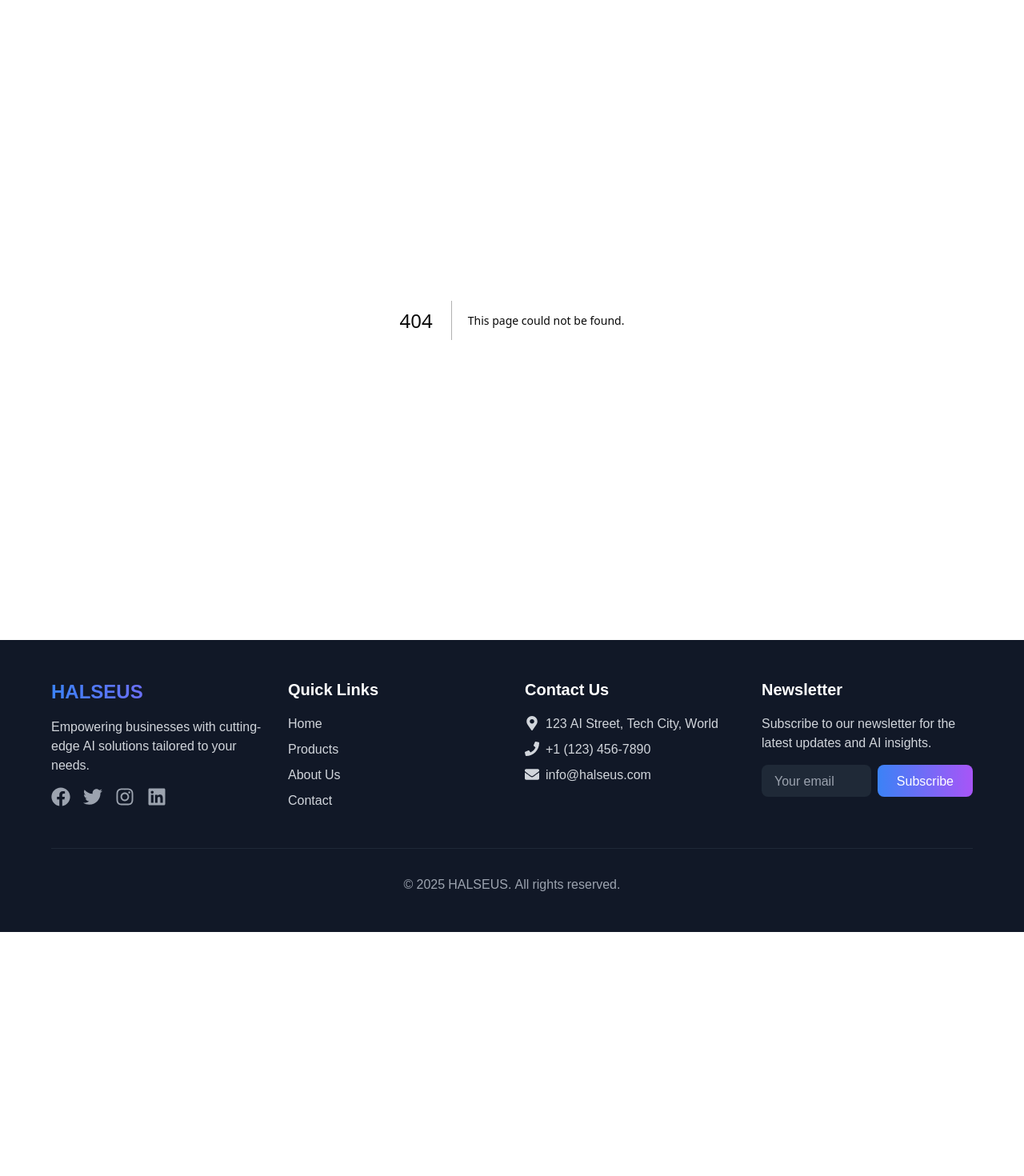
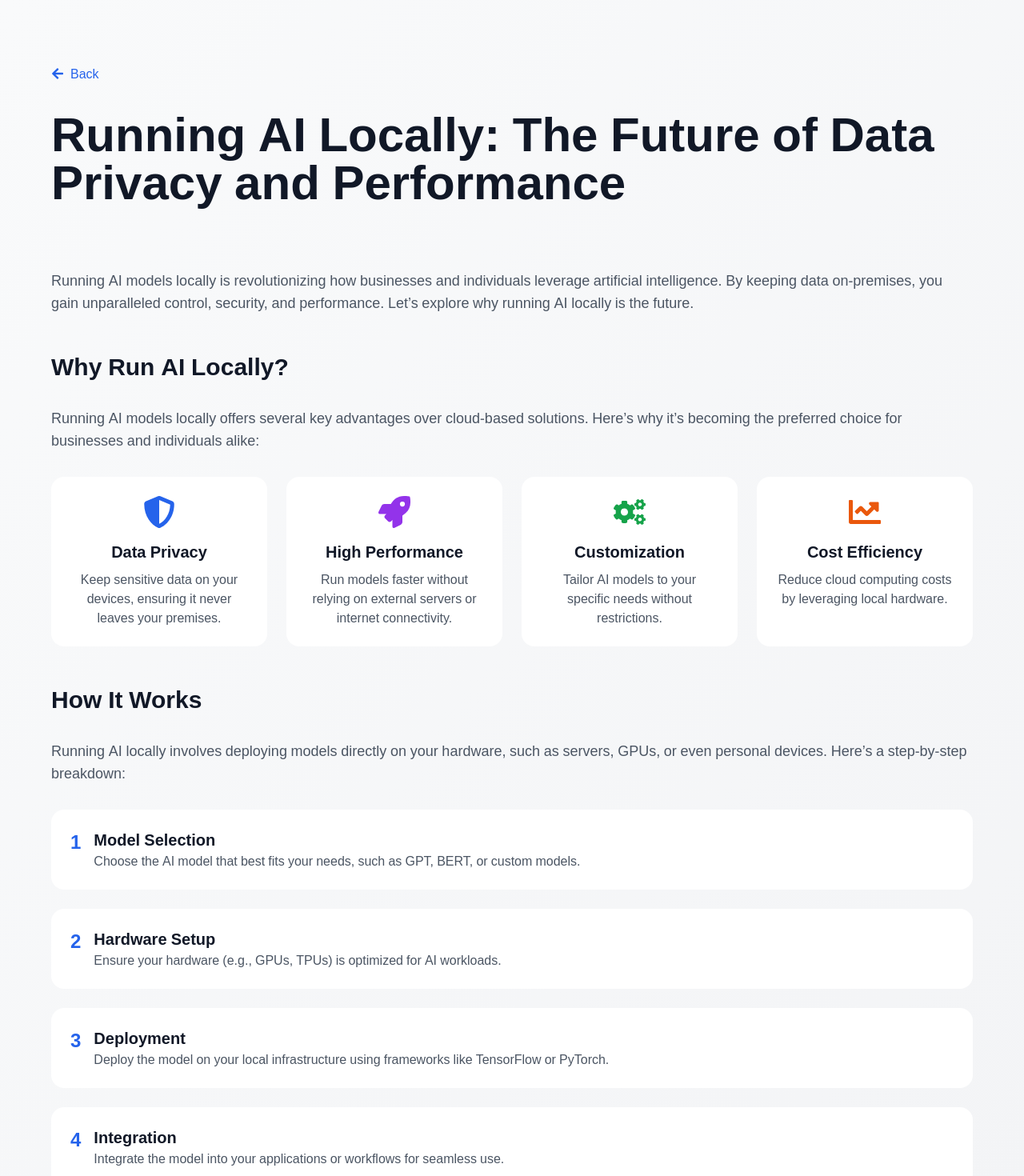
Before and after one commit to iko2000/Halseus-web, a Next.js app: page /products/ai-local in a window 1280 px wide. Before the commit this address had no page. Shown: the top 1470 px of the page at 80% size. Before the commit the page ends 1165 px from the top, so only its background shows below. Built offline with nearby package versions, Linux system fonts and the light colour scheme.

Commit message:
update 035

```diff
--- /dev/null
+++ b/app/products/ai-local/page.tsx
@@ -0,0 +1,165 @@
+'use client'; // Required for animations
+import { motion } from 'framer-motion';
+import { FaArrowLeft, FaShieldAlt, FaRocket, FaCogs, FaChartLine } from 'react-icons/fa';
+import { useRouter } from 'next/navigation'; // For navigation (Next.js)
+
+const RunningAILocallyArticle = () => {
+  const router = useRouter(); // Initialize the router
+
+  return (
+    <section className="w-full bg-gradient-to-br from-gray-50 to-gray-100 py-20 px-4 sm:px-8 lg:px-16">
+      <div className="max-w-7xl mx-auto">
+        {/* Back Button */}
+        <motion.button
+          className="flex items-center space-x-2 text-blue-600 hover:text-blue-700 transition-all duration-300 mb-8"
+          onClick={() => router.back()} // Go back to the previous page
+          initial={{ opacity: 0, x: -20 }}
+          whileInView={{ opacity: 1, x: 0 }}
+          transition={{ duration: 0.8 }}
+        >
+          <FaArrowLeft />
+          <span>Back</span>
+        </motion.button>
+
+        {/* Article Title */}
+        <motion.h1
+          className="text-4xl sm:text-5xl lg:text-6xl font-bold text-gray-900 mb-8"
+          initial={{ opacity: 0, y: -20 }}
+          whileInView={{ opacity: 1, y: 0 }}
+          transition={{ duration: 0.8 }}
+        >
+          Running AI Locally: The Future of Data Privacy and Performance
+        </motion.h1>
+
+        {/* Author and Date */}
+        <motion.div
+          className="flex items-center space-x-4 text-gray-600 mb-12"
+          initial={{ opacity: 0, y: 20 }}
+          whileInView={{ opacity: 1, y: 0 }}
+          transition={{ delay: 0.3, duration: 0.8 }}
+        >
+
+        </motion.div>
+
+        {/* Article Content */}
+        <div className="space-y-12">
+          {/* Introduction */}
+          <motion.div
+            className="space-y-6"
+            initial={{ opacity: 0, y: 20 }}
+            whileInView={{ opacity: 1, y: 0 }}
+            transition={{ delay: 0.5, duration: 0.8 }}
+          >
+            <p className="text-lg text-gray-600">
+              Running AI models locally is revolutionizing how businesses and individuals leverage artificial intelligence. By keeping data on-premises, you gain unparalleled control, security, and performance. Let’s explore why running AI locally is the future.
+            </p>
+          </motion.div>
+
+          {/* Why Run AI Locally? */}
+          <motion.div
+            className="space-y-8"
+            initial={{ opacity: 0, y: 20 }}
+            whileInView={{ opacity: 1, y: 0 }}
+            transition={{ delay: 0.7, duration: 0.8 }}
+          >
+            <h2 className="text-3xl font-bold text-gray-900">Why Run AI Locally?</h2>
+            <p className="text-lg text-gray-600">
+              Running AI models locally offers several key advantages over cloud-based solutions. Here’s why it’s becoming the preferred choice for businesses and individuals alike:
+            </p>
+            <div className="grid grid-cols-1 sm:grid-cols-2 lg:grid-cols-4 gap-6">
+              {[
+                {
+                  icon: <FaShieldAlt size={40} className="text-blue-600" />,
+                  title: 'Data Privacy',
+                  description: 'Keep sensitive data on your devices, ensuring it never leaves your premises.',
+                },
+                {
+                  icon: <FaRocket size={40} className="text-purple-600" />,
+                  title: 'High Performance',
+                  description: 'Run models faster without relying on external servers or internet connectivity.',
+                },
+                {
+                  icon: <FaCogs size={40} className="text-green-600" />,
+                  title: 'Customization',
+                  description: 'Tailor AI models to your specific needs without restrictions.',
+                },
+                {
+                  icon: <FaChartLine size={40} className="text-orange-600" />,
+                  title: 'Cost Efficiency',
+                  description: 'Reduce cloud computing costs by leveraging local hardware.',
+                },
+              ].map((feature, index) => (
+                <motion.div
+                  key={index}
+                  className="bg-white p-6 rounded-2xl hover:shadow-xl transition-all duration-300"
+                  initial={{ opacity: 0, y: 20 }}
+                  whileInView={{ opacity: 1, y: 0 }}
+                  transition={{ delay: index * 0.2, duration: 0.8 }}
+                >
+                  <div className="flex justify-center mb-4">{feature.icon}</div>
+                  <h3 className="text-xl font-semibold text-gray-900 text-center mb-2">
+                    {feature.title}
+                  </h3>
+                  <p className="text-gray-600 text-center">{feature.description}</p>
+                </motion.div>
+              ))}
+            </div>
+          </motion.div>
+
+          {/* How It Works */}
+          <motion.div
+            className="space-y-8"
+            initial={{ opacity: 0, y: 20 }}
+            whileInView={{ opacity: 1, y: 0 }}
+            transition={{ delay: 0.9, duration: 0.8 }}
+          >
+            <h2 className="text-3xl font-bold text-gray-900">How It Works</h2>
+            <p className="text-lg text-gray-600">
+              Running AI locally involves deploying models directly on your hardware, such as servers, GPUs, or even personal devices. Here’s a step-by-step breakdown:
+            </p>
+            <div className="space-y-6">
+              {[
+                {
+                  step: '1',
+                  title: 'Model Selection',
+                  description: 'Choose the AI model that best fits your needs, such as GPT, BERT, or custom models.',
+                },
+                {
+                  step: '2',
+                  title: 'Hardware Setup',
+                  description: 'Ensure your hardware (e.g., GPUs, TPUs) is optimized for AI workloads.',
+                },
+                {
+                  step: '3',
+                  title: 'Deployment',
+                  description: 'Deploy the model on your local infrastructure using frameworks like TensorFlow or PyTorch.',
+                },
+                {
+                  step: '4',
+                  title: 'Integration',
+                  description: 'Integrate the model into your applications or workflows for seamless use.',
+                },
+              ].map((step, index) => (
+                <motion.div
+                  key={index}
+                  className="flex items-start space-x-4 bg-white p-6 rounded-2xl hover:shadow-xl transition-all duration-300"
+                  initial={{ opacity: 0, y: 20 }}
+                  whileInView={{ opacity: 1, y: 0 }}
+                  transition={{ delay: index * 0.2, duration: 0.8 }}
+                >
+                  <div className="text-2xl font-bold text-blue-600">{step.step}</div>
+                  <div>
+                    <h3 className="text-xl font-semibold text-gray-900">{step.title}</h3>
+                    <p className="text-gray-600">{step.description}</p>
+                  </div>
+                </motion.div>
+              ))}
+            </div>
+          </motion.div>
+        </div>
+      </div>
+    </section>
+  );
+};
+
+export default RunningAILocallyArticle;
--- a/components/footer/footer.tsx
+++ b/components/footer/footer.tsx
@@ -77,12 +77,12 @@ const Footer = () => {
                 </a>
               </li>
               <li>
-                <a href="#about" className="text-gray-300 hover:text-blue-500 transition-all duration-300">
-                  About Us
+                <a href="/integration" className="text-gray-300 hover:text-blue-500 transition-all duration-300">
+                  Integration
                 </a>
               </li>
               <li>
-                <a href="#contact" className="text-gray-300 hover:text-blue-500 transition-all duration-300">
+                <a href="/contact" className="text-gray-300 hover:text-blue-500 transition-all duration-300">
                   Contact
                 </a>
               </li>
@@ -100,15 +100,15 @@ const Footer = () => {
             <div className="space-y-2">
               <div className="flex items-center space-x-2 text-gray-300">
                 <FaMapMarkerAlt size={18} />
-                <span>123 AI Street, Tech City, World</span>
+                <span>ST George's Park, San-Giljan, Malta</span>
               </div>
               <div className="flex items-center space-x-2 text-gray-300">
                 <FaPhone size={18} />
-                <span>+1 (123) 456-7890</span>
+                <span>+356 995 88 696</span>
               </div>
               <div className="flex items-center space-x-2 text-gray-300">
                 <FaEnvelope size={18} />
-                <span>info@halseus.com</span>
+                <span>info.halseus@gmail.com</span>
               </div>
             </div>
           </motion.div>
@@ -122,7 +122,7 @@ const Footer = () => {
           >
             <h4 className="text-xl font-semibold text-white">Newsletter</h4>
             <p className="text-gray-300">
-              Subscribe to our newsletter for the latest updates and AI insights.
+              Subscribe to our newsletter for the latest updates and Local AI insights.
             </p>
             <form className="flex space-x-2">
               <input
--- a/components/homepage/run-ailocally.tsx
+++ b/components/homepage/run-ailocally.tsx
@@ -76,12 +76,12 @@ const RunAILocally = ({ imageSrc }:any) => {
           whileInView={{ opacity: 1, y: 0 }}
           transition={{ delay: 0.9, duration: 0.8 }}
         >
-          <button
+          <a
             className="px-8 py-3 bg-gradient-to-r from-blue-600 to-purple-600 text-white font-semibold rounded-lg hover:from-blue-700 hover:to-purple-700 transition-all duration-300 transform hover:scale-105"
-            onClick={() => alert('Learn More Clicked!')}
+            href='/products/ai-local'
           >
             Learn More
-          </button>
+          </a>
         </motion.div>
       </div>
     </motion.div>
```
